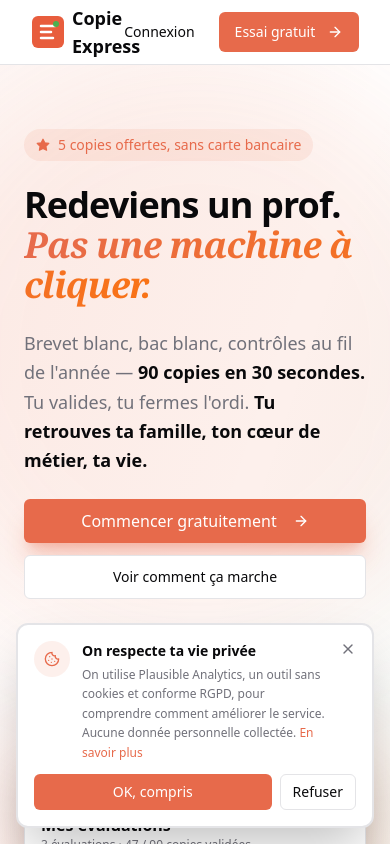
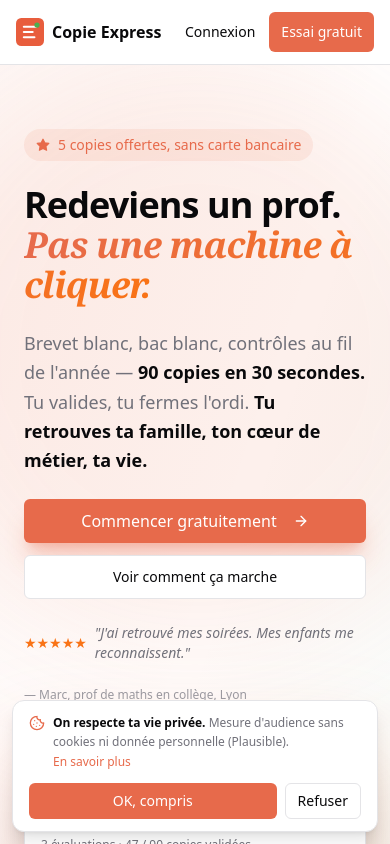
Before and after one commit to baalek666-maker/copie-express-v1, a Next.js app: page / in a window 390 px wide. Shown: the top 844 px of the page. Built offline with nearby package versions, Linux system fonts and the light colour scheme.

Commit message:
fix: en-tête mobile de la landing sur une ligne, bandeau cookies fin qui ne recouvre plus les boutons

```diff
--- a/src/app/page.tsx
+++ b/src/app/page.tsx
@@ -152,12 +152,12 @@ export default function HomePage() {
       {/* Header */}
       <header className="sticky top-0 z-30 -mx-0 px-0">
         <div className="header-shell border-b bg-background/80 backdrop-blur transition-all duration-300" data-scrolled="false">
-          <div className="container flex h-16 items-center justify-between">
-            <Link href="/" className="flex items-center gap-2 font-bold text-lg">
-              <img src="/favicon.svg" alt="" className="h-8 w-8" />
+          <div className="container px-4 sm:px-8 flex h-16 items-center justify-between gap-2">
+            <Link href="/" className="flex items-center gap-2 font-bold text-base sm:text-lg whitespace-nowrap shrink-0">
+              <img src="/favicon.svg" alt="" className="h-7 w-7 sm:h-8 sm:w-8" />
               <span>Copie Express</span>
             </Link>
-            <nav className="flex items-center gap-2">
+            <nav className="flex items-center gap-1 sm:gap-2 shrink-0">
               <Link href="/why-us" className="hidden md:inline-flex text-sm text-muted-foreground hover:text-foreground px-3 py-1.5">
                                 Pourquoi nous
                               </Link>
@@ -167,12 +167,12 @@ export default function HomePage() {
                               <Link href="/blog" className="hidden md:inline-flex text-sm text-muted-foreground hover:text-foreground px-3 py-1.5">
                                 Blog
                               </Link>
-              <Button asChild variant="ghost">
+              <Button asChild variant="ghost" className="px-2.5 sm:px-4">
                 <Link href="/login">Connexion</Link>
               </Button>
-              <Button asChild>
+              <Button asChild className="px-3 sm:px-4">
                 <Link href="/signup">
-                  Essai gratuit <ArrowRight className="h-4 w-4 ml-1" />
+                  Essai gratuit <ArrowRight className="hidden sm:block h-4 w-4 ml-1" />
                 </Link>
               </Button>
             </nav>
--- a/src/components/cookie-banner.tsx
+++ b/src/components/cookie-banner.tsx
@@ -3,7 +3,7 @@
 import { useEffect, useState } from 'react';
 import Link from 'next/link';
 import { Button } from '@/components/ui/button';
-import { Cookie, X } from 'lucide-react';
+import { Cookie } from 'lucide-react';
 
 const COOKIE_CONSENT_KEY = 'cookie-consent';
 
@@ -32,37 +32,26 @@ export function CookieBanner() {
 
   if (!show) return null;
 
+  // Bandeau fin, en bas de l'écran : il ne doit recouvrir ni un bouton ni un prix.
   return (
     <div
-      className="fixed bottom-4 left-4 right-4 md:left-auto md:right-4 md:max-w-md z-50 animate-slide-up"
+      className="fixed bottom-0 inset-x-0 z-50 animate-slide-up pointer-events-none p-3 sm:p-4"
       role="dialog"
       aria-label="Bandeau de consentement cookies"
     >
-      <div className="bg-card border-2 rounded-xl shadow-2xl p-4 space-y-3">
-        <div className="flex items-start gap-3">
-          <div className="h-9 w-9 rounded-full bg-primary/10 flex items-center justify-center shrink-0">
-            <Cookie className="h-4 w-4 text-primary" />
-          </div>
-          <div className="flex-1 min-w-0">
-            <h3 className="text-sm font-semibold">On respecte ta vie privée</h3>
-            <p className="text-xs text-muted-foreground mt-1 leading-relaxed">
-              On utilise Plausible Analytics, un outil sans cookies et conforme RGPD, pour comprendre comment améliorer le service.
-              Aucune donnée personnelle collectée.{' '}
-              <Link href="/legal/privacy" className="text-primary hover:underline">
-                En savoir plus
-              </Link>
-            </p>
-          </div>
-          <button
-            onClick={decline}
-            className="text-muted-foreground hover:text-foreground shrink-0"
-            aria-label="Fermer"
-          >
-            <X className="h-4 w-4" />
-          </button>
-        </div>
-        <div className="flex gap-2">
-          <Button onClick={accept} size="sm" className="flex-1">
+      <div className="pointer-events-auto mx-auto max-w-3xl bg-card border rounded-xl shadow-lg px-4 py-3 flex flex-col sm:flex-row sm:items-center gap-3">
+        <p className="flex-1 min-w-0 text-xs text-muted-foreground leading-relaxed flex items-start gap-2">
+          <Cookie className="h-4 w-4 text-primary shrink-0 mt-0.5" />
+          <span>
+            <span className="font-semibold text-foreground">On respecte ta vie privée.</span>{' '}
+            Mesure d'audience sans cookies ni donnée personnelle (Plausible).{' '}
+            <Link href="/legal/privacy" className="text-primary hover:underline whitespace-nowrap">
+              En savoir plus
+            </Link>
+          </span>
+        </p>
+        <div className="flex gap-2 shrink-0">
+          <Button onClick={accept} size="sm" className="flex-1 sm:flex-none">
             OK, compris
           </Button>
           <Button onClick={decline} size="sm" variant="outline">
```
